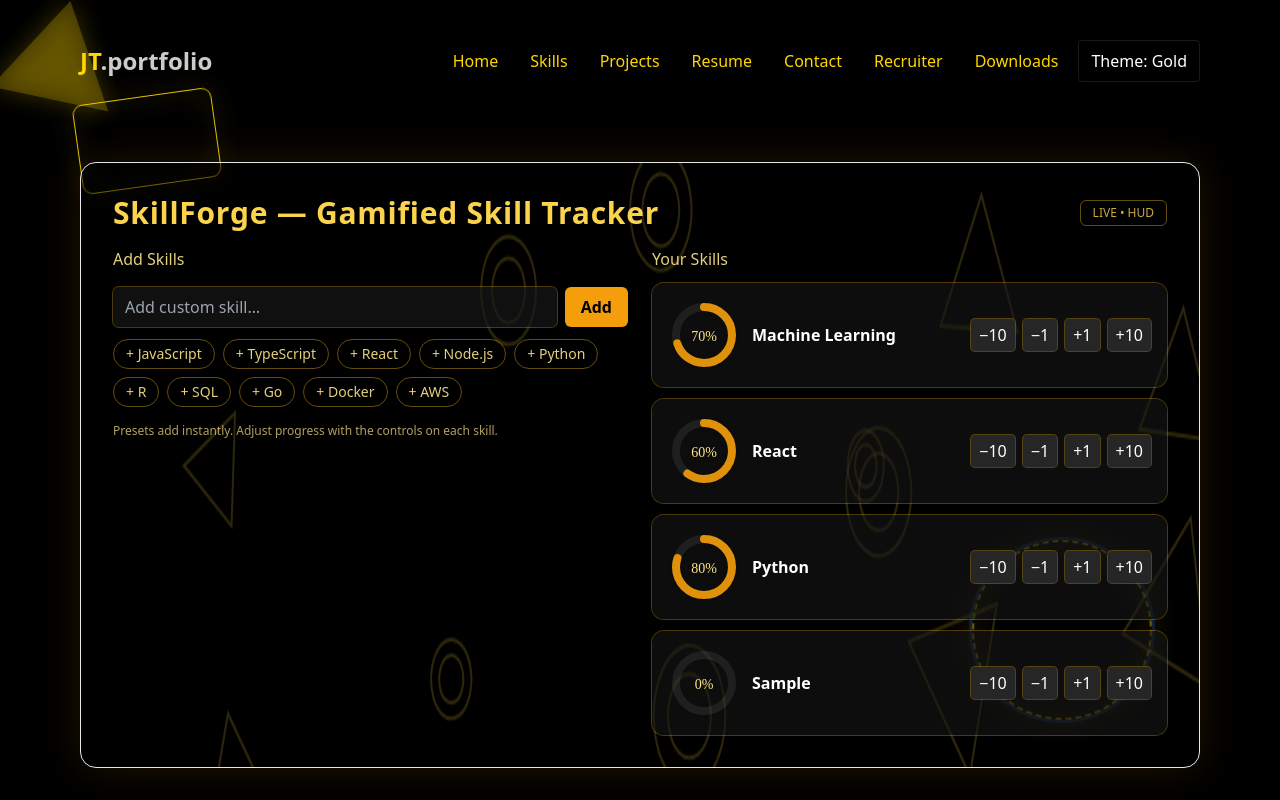
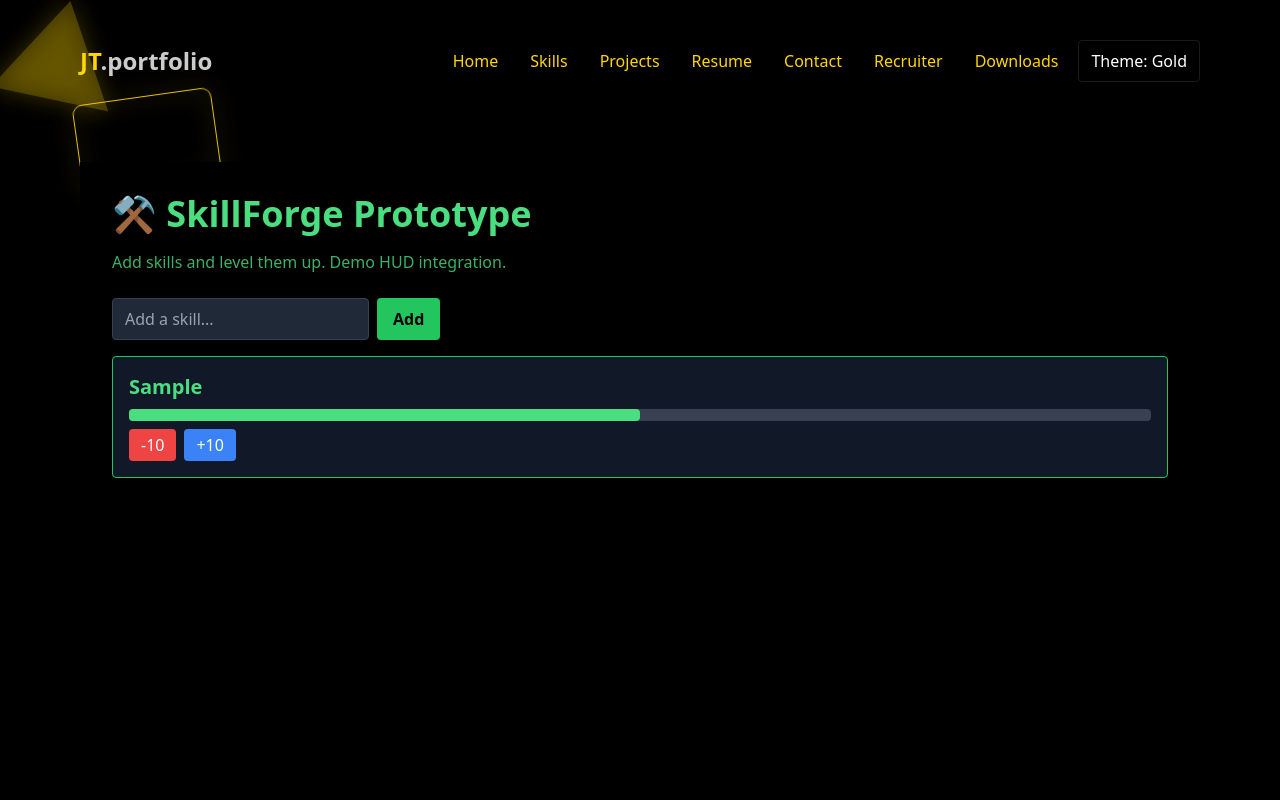
Before and after one commit to Sundog28/treenjohnportfolio, a React (Vite) app: page /skillforge in a window 1280 px wide. Both pictures are taken after typing "Sample" into the empty fields and a click on the button "Add". Shown: the top 800 px of the page. Built offline with nearby package versions, Linux system fonts and the light colour scheme.

Commit message:
fix: Final Projects and App polish

```diff
--- a/src/pages/JobTrackDemo.tsx
+++ b/src/pages/JobTrackDemo.tsx
@@ -1,50 +1,83 @@
-// src/pages/JobTrackDemo.tsx
-import React, { useEffect, useState } from 'react';
-import HudFrame from '../components/hud/HudFrame';
-import JobForm from '../components/jobtrack/JobForm';
-import JobList from '../components/jobtrack/JobList';
-import { JobTrackApi, Job } from '../services/jobtrackApi';
+import React, { useState } from "react";
+
+interface Job {
+  id: number;
+  company: string;
+  role: string;
+  status: string;
+}
 
 export default function JobTrackDemo() {
-  const [ok, setOk] = useState<boolean | null>(null);
   const [jobs, setJobs] = useState<Job[]>([]);
-  const [loading, setLoading] = useState(true);
-  const [err, setErr] = useState<string | null>(null);
+  const [company, setCompany] = useState("");
+  const [role, setRole] = useState("");
+  const [status, setStatus] = useState("Applied");
 
-  async function refresh(){
-    try{ setLoading(true);
-      const data = await JobTrackApi.listJobs(); setJobs(data); setErr(null);
-    }catch(e:any){ setErr(e.message||'Failed to fetch jobs'); }
-    finally{ setLoading(false); }
-  }
-
-  useEffect(()=>{ (async()=>{
-    try{ const h=await JobTrackApi.health(); setOk(h.status==="ok"); }catch{ setOk(false); }
-    await refresh();
-  })(); },[]);
+  const addJob = () => {
+    if (!company.trim() || !role.trim()) return;
+    setJobs([
+      ...jobs,
+      { id: Date.now(), company, role, status },
+    ]);
+    setCompany("");
+    setRole("");
+  };
 
   return (
-    <div className="space-y-6">
-      <div className="text-sm text-emerald-300/80">
-        API: <code className="rounded bg-neutral-900/70 px-2 py-0.5 ring-1 ring-emerald-500/30">{JobTrackApi.BASE}</code>{" "}
-        <span className={ok===null?"opacity-70":ok?"text-emerald-400":"text-red-300"}>
-          {ok===null?"• checking…": ok?"• healthy":"• unavailable"}
-        </span>
+    <div className="min-h-screen bg-black text-green-400 p-8">
+      <h1 className="text-4xl font-bold mb-4">🧪 JobTrack API (Demo UI)</h1>
+      <p className="opacity-80 mb-6">
+        Add job applications and track their progress.
+      </p>
+
+      <div className="bg-gray-900 p-4 rounded border border-green-500 mb-4">
+        <h2 className="text-xl font-bold mb-2">Add Job</h2>
+        <input
+          className="px-3 py-2 bg-gray-800 border border-gray-700 rounded text-white mb-2 w-full"
+          placeholder="Company"
+          value={company}
+          onChange={(e) => setCompany(e.target.value)}
+        />
+        <input
+          className="px-3 py-2 bg-gray-800 border border-gray-700 rounded text-white mb-2 w-full"
+          placeholder="Role"
+          value={role}
+          onChange={(e) => setRole(e.target.value)}
+        />
+        <select
+          className="px-3 py-2 bg-gray-800 border border-gray-700 rounded text-white mb-4 w-full"
+          value={status}
+          onChange={(e) => setStatus(e.target.value)}
+        >
+          <option>Applied</option>
+          <option>Interviewing</option>
+          <option>Offer</option>
+          <option>Rejected</option>
+        </select>
+        <button
+          onClick={addJob}
+          className="px-4 py-2 bg-green-500 hover:bg-green-600 rounded text-black font-bold w-full"
+        >
+          Add Job
+        </button>
       </div>
 
-      <HudFrame title="JobTrack — Interactive Demo" accent="emerald">
-        <div className="grid gap-6 md:grid-cols-2">
-          <div className="space-y-3">
-            <div className="text-emerald-200/90">Add Job</div>
-            <JobForm onAdded={()=>refresh()}/>
-          </div>
-          <div className="space-y-3">
-            <div className="text-emerald-200/90">Latest Jobs</div>
-            {err && <div className="rounded-md bg-red-900/40 p-3 text-red-200 ring-1 ring-red-400/40">{err}</div>}
-            <JobList jobs={jobs} loading={loading}/>
-          </div>
-        </div>
-      </HudFrame>
+      <div>
+        <h2 className="text-2xl font-bold mb-2">📄 Job Applications</h2>
+        {jobs.length === 0 ? (
+          <p className="opacity-50">No jobs added yet.</p>
+        ) : (
+          jobs.map((job) => (
+            <div
+              key={job.id}
+              className="bg-gray-900 p-4 rounded mb-2 border border-green-500"
+            >
+              <p><strong>{job.company}</strong> — {job.role}</p>
+              <p className="text-sm opacity-70">{job.status}</p>
+            </div>
+          ))
+        )}
+      </div>
     </div>
   );
 }
--- a/src/pages/Projects.tsx
+++ b/src/pages/Projects.tsx
@@ -5,18 +5,18 @@ export default function Projects() {
   const projects = [
     {
       title: "SkillForge",
-      description: "A gamified skill-tracking app with progress rings and theming.",
+      description: "A gamified skill-tracking app with progress bars and theming.",
       image: "/projects/skillforge.png",
       tech: ["React", "TypeScript", "TailwindCSS", "Vite"],
-      link: "/skillforge",
+      link: "/skillforge", // Internal interactive page
       repo: "https://github.com/Sundog28/SkillForge",
     },
     {
       title: "JobTrack API",
-      description: "Backend API to track job applications, now with a live in-site demo.",
+      description: "Backend API to track job applications, now with interactive demo.",
       image: "/projects/jobtrack.png",
       tech: ["Go", "PostgreSQL", "Render"],
-      link: "/jobtrack", // ✅ FIXED
+      link: "/jobtrack", // Internal interactive demo
       repo: "https://github.com/Sundog28/JobTrackAPI",
     },
     {
@@ -30,15 +30,13 @@ export default function Projects() {
   ];
 
   return (
-    <div className="min-h-screen py-16 px-6 text-center">
-      <h1 className="text-5xl font-bold mb-12 tracking-wide">
-        <span className="text-yellow-400">Projects</span>
-      </h1>
-      <div className="grid gap-10 md:grid-cols-2 lg:grid-cols-3 max-w-6xl mx-auto">
-        {projects.map((project, index) => (
-          <ProjectCard key={index} project={project} />
+    <section className="min-h-screen px-6 py-20 text-white">
+      <h1 className="text-4xl font-bold mb-10">Projects</h1>
+      <div className="grid md:grid-cols-3 gap-6">
+        {projects.map((proj, i) => (
+          <ProjectCard key={i} {...proj} />
         ))}
       </div>
-    </div>
+    </section>
   );
 }
--- a/src/pages/SkillForge.tsx
+++ b/src/pages/SkillForge.tsx
@@ -1,87 +1,83 @@
-import React, { useEffect, useState } from "react";
-import HudFrame from "../components/hud/HudFrame";
-import Ring from "../components/skillforge/Ring";
-import AddSkillForm from "../components/skillforge/AddSkillForm";
-import { loadSkills, saveSkills, uid, type Skill } from "../components/skillforge/store";
+import React, { useState } from "react";
+
+interface Skill {
+  id: number;
+  name: string;
+  progress: number;
+}
 
 export default function SkillForge() {
   const [skills, setSkills] = useState<Skill[]>([]);
+  const [input, setInput] = useState("");
 
-  // Load from localStorage; if empty, preload a few examples once
-  useEffect(() => {
-    const loaded = loadSkills();
-    if (loaded.length === 0) {
-      const seed: Skill[] = [
-        { id: uid(), name: "Machine Learning", progress: 70 },
-        { id: uid(), name: "React",            progress: 60 },
-        { id: uid(), name: "Python",           progress: 80 },
-      ];
-      setSkills(seed);
-      saveSkills(seed);
-    } else {
-      setSkills(loaded);
-    }
-  }, []);
+  const addSkill = () => {
+    if (!input.trim()) return;
+    setSkills([...skills, { id: Date.now(), name: input, progress: 50 }]);
+    setInput("");
+  };
 
-  // Persist on change
-  useEffect(() => { saveSkills(skills); }, [skills]);
-
-  function add(name: string) {
-    if (!name.trim()) return;
-    if (skills.some(s => s.name.toLowerCase() === name.toLowerCase())) return;
-    setSkills([...skills, { id: uid(), name: name.trim(), progress: 0 }]);
-  }
-
-  function delta(id: string, d: number) {
-    setSkills(skills.map(s =>
-      s.id === id ? { ...s, progress: Math.max(0, Math.min(100, s.progress + d)) } : s
-    ));
-  }
+  const updateSkill = (id: number, delta: number) => {
+    setSkills(
+      skills.map((s) =>
+        s.id === id
+          ? { ...s, progress: Math.min(100, Math.max(0, s.progress + delta)) }
+          : s
+      )
+    );
+  };
 
   return (
-    <div className="space-y-6">
-      <HudFrame title="SkillForge — Gamified Skill Tracker" accent="gold">
-        <div className="grid gap-6 md:grid-cols-2">
-          {/* Left: Add skills */}
-          <div className="space-y-4">
-            <div className="text-amber-200/90">Add Skills</div>
-            <AddSkillForm onAdd={add} />
-            <div className="text-xs text-amber-200/70">
-              Presets add instantly. Adjust progress with the controls on each skill.
+    <div className="min-h-screen bg-black text-green-400 p-8">
+      <h1 className="text-4xl font-bold mb-4">⚒ SkillForge Prototype</h1>
+      <p className="opacity-80 mb-6">
+        Add skills and level them up. Demo HUD integration.
+      </p>
+
+      <div className="flex gap-2 mb-4">
+        <input
+          className="px-3 py-2 bg-gray-800 border border-gray-700 rounded text-white"
+          placeholder="Add a skill..."
+          value={input}
+          onChange={(e) => setInput(e.target.value)}
+        />
+        <button
+          onClick={addSkill}
+          className="px-4 py-2 bg-green-500 hover:bg-green-600 rounded text-black font-semibold"
+        >
+          Add
+        </button>
+      </div>
+
+      <div className="space-y-4">
+        {skills.map((skill) => (
+          <div
+            key={skill.id}
+            className="bg-gray-900 border border-green-500 p-4 rounded shadow"
+          >
+            <h2 className="text-xl font-bold mb-2">{skill.name}</h2>
+            <div className="h-3 bg-gray-700 rounded">
+              <div
+                className="h-3 bg-green-400 rounded"
+                style={{ width: `${skill.progress}%` }}
+              ></div>
+            </div>
+            <div className="flex gap-2 mt-2">
+              <button
+                onClick={() => updateSkill(skill.id, -10)}
+                className="px-3 py-1 bg-red-500 hover:bg-red-600 rounded text-white"
+              >
+                -10
+              </button>
+              <button
+                onClick={() => updateSkill(skill.id, 10)}
+                className="px-3 py-1 bg-blue-500 hover:bg-blue-600 rounded text-white"
+              >
+                +10
+              </button>
             </div>
           </div>
-
-          {/* Right: Your skills */}
-          <div className="space-y-3">
-            <div className="text-amber-200/90">Your Skills</div>
-
-            {skills.length === 0 ? (
-              <div className="rounded-md bg-neutral-900/60 p-4 ring-1 ring-amber-400/20 text-amber-200/80">
-                No skills yet — add from the left.
-              </div>
-            ) : (
-              <ul className="grid gap-3">
-                {skills.map(s => (
-                  <li key={s.id}
-                      className="flex items-center justify-between rounded-xl bg-neutral-900/60 p-4 ring-1 ring-amber-400/30">
-                    <Ring value={s.progress} label={s.name} />
-                    <div className="flex items-center gap-2">
-                      <button onClick={() => delta(s.id, -10)}
-                              className="rounded bg-neutral-800 px-2 py-1 ring-1 ring-amber-400/30 hover:bg-neutral-700">−10</button>
-                      <button onClick={() => delta(s.id, -1)}
-                              className="rounded bg-neutral-800 px-2 py-1 ring-1 ring-amber-400/30 hover:bg-neutral-700">−1</button>
-                      <button onClick={() => delta(s.id, 1)}
-                              className="rounded bg-neutral-800 px-2 py-1 ring-1 ring-amber-400/30 hover:bg-neutral-700">+1</button>
-                      <button onClick={() => delta(s.id, 10)}
-                              className="rounded bg-neutral-800 px-2 py-1 ring-1 ring-amber-400/30 hover:bg-neutral-700">+10</button>
-                    </div>
-                  </li>
-                ))}
-              </ul>
-            )}
-          </div>
-        </div>
-      </HudFrame>
+        ))}
+      </div>
     </div>
   );
 }
```
